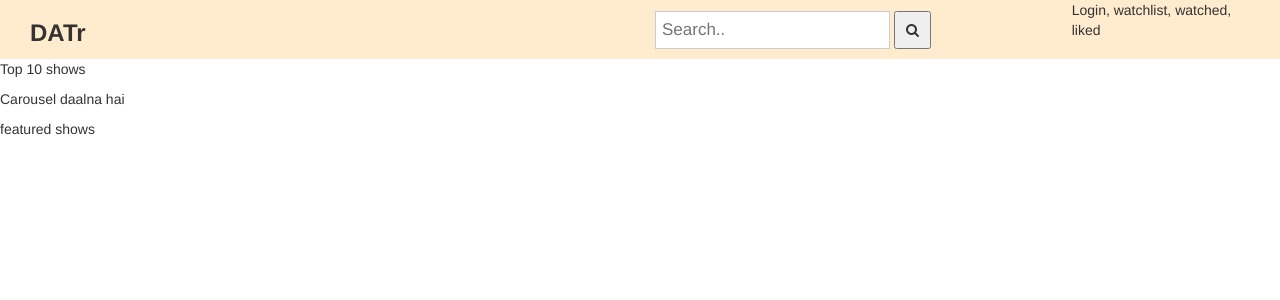
After one commit to DhanoHacks/cinemaA-Z, a Django app: template dhano/webscraper/templates/webscraper/index.html in a window 1280 px wide. The commit adds this page. Shown: the top 300 px of the page. Run offline with Django 3.2, Linux system fonts and the light colour scheme; the template is opened without the code that fills it, so the values that code supplies are empty; some libraries are stand-ins or nearby versions.

Commit message:
first functioning webpage

```diff
--- /dev/null
+++ b/dhano/webscraper/templates/webscraper/index.html
@@ -0,0 +1,38 @@
+<!DOCTYPE html>
+<html>
+  <head>
+    <title>Home Page</title>
+    <link rel="stylesheet" href="stylesheet.css" />
+    <!-- Latest compiled and minified CSS -->
+    <link
+      rel="stylesheet"
+      href="https://maxcdn.bootstrapcdn.com/bootstrap/3.4.1/css/bootstrap.min.css"
+    />
+    <link rel="stylesheet" href="https://cdnjs.cloudflare.com/ajax/libs/font-awesome/4.7.0/css/font-awesome.min.css">
+    <meta name="viewport" content="width=device-width, initial-scale=1" />
+  </head>
+  <body>
+    <div class="top container-fluid">
+      <div class="rows">
+        <div class="col-lg-6">
+          <h3 style="padding-bottom:3px"><b>DATr</b></h3>
+        </div>
+        <div class="col-lg-4 search">
+          <input type="text" placeholder="Search.."  />
+          <button type="submit"><i class="fa fa-search"></i></button>
+        </div>
+        <div class = "col-lg-2 links">
+          <p>Login, watchlist, watched, liked </p>
+        </div>
+      </div>
+    </div>
+    <div>
+      <p>Top 10 shows</p>
+      <p>Carousel daalna hai</p>
+      <p>featured shows</p>
+    </div>
+    <script src="script.js"></script>
+    <!-- Latest compiled JavaScript -->
+    <script src="https://maxcdn.bootstrapcdn.com/bootstrap/3.4.1/js/bootstrap.min.js"></script>
+  </body>
+</html>
--- /dev/null
+++ b/dhano/webscraper/templates/webscraper/references.txt
@@ -0,0 +1 @@
+https://stackoverflow.com/questions/42002313/css-image-with-fixed-width-and-auto-adjust-height
--- a/dhano/webscraper/urls.py
+++ b/dhano/webscraper/urls.py
@@ -2,6 +2,6 @@ from django.urls import path
 from . import views
 
 urlpatterns = [
-    path("", views.index, name="index"),
+    path("<int:id>", views.index, name="index"),
     path("save", views.save, name="save")
 ]
--- a/dhano/webscraper/views.py
+++ b/dhano/webscraper/views.py
@@ -3,17 +3,15 @@ from django.http import HttpResponse
 
 from .models import MovieData
 
-import pandas as pd
 import numpy as np
 import requests
-from requests import get
 from bs4 import BeautifulSoup
 from time import sleep
 from random import randint
 import re
 
-def index(response):
-    m = MovieData.objects.get(id=1)
+def index(response,id):
+    m = MovieData.objects.get(id=id)
     return render(response, "webscraper/movie.html", {"m":m})
 
 def save(response):
```
Also changed, not shown: dhano/webscraper/static/stylesheet.css (added, +28 -0 lines), dhano/webscraper/templates/webscraper/movie.html (+5 -4 lines), dhano/webscraper/templates/webscraper/login.html (added), dhano/webscraper/templates/webscraper/script.js (added), dhano/webscraper/templates/webscraper/searchpage.html (added).
